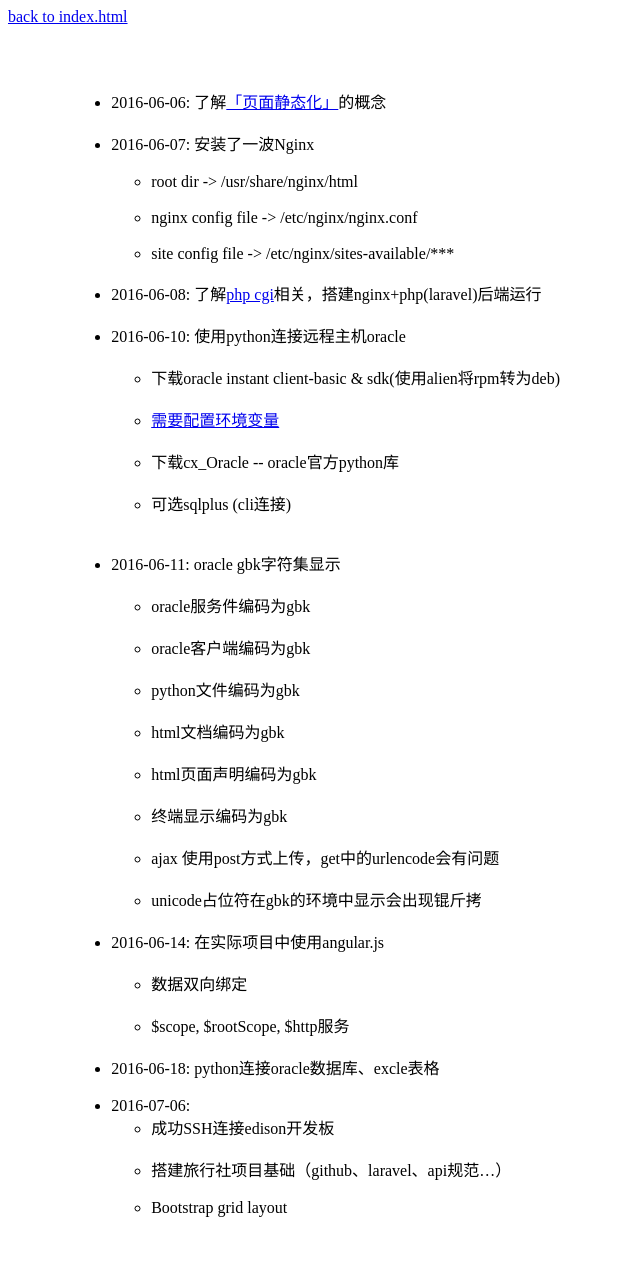
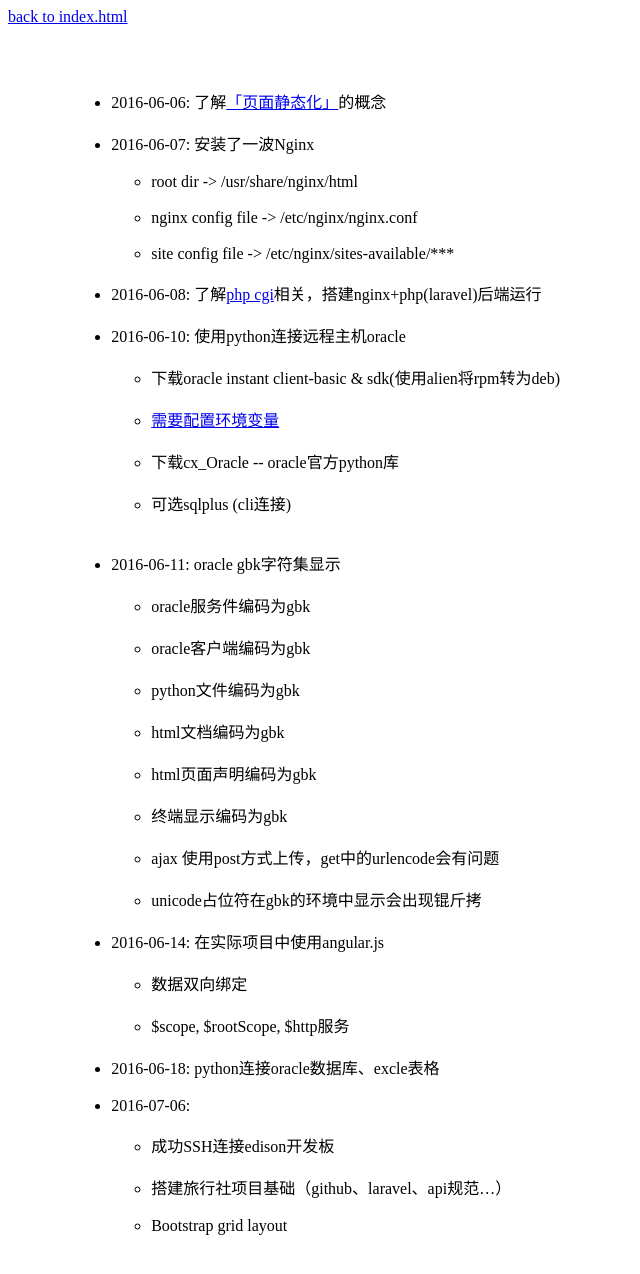
Before and after one commit to Serving/Growth, a plain HTML site: page zhaoyifan.html in a window 1280 px wide. Shown: the whole page, without its empty margins (0-640 px from the left). Drawn offline with Linux system fonts and the light colour scheme.

Commit message:
polish html [age

```diff
--- a/zhaoyifan.html
+++ b/zhaoyifan.html
@@ -41,7 +41,7 @@
     <li>
         2016-06-18: python连接oracle数据库、excle表格
     </li><br />
-    <li>2016-07-06:<br />
+    <li>2016-07-06:<br /><br />
         <ul>
             <li>成功SSH连接edison开发板</li><br />
             <li>搭建旅行社项目基础（github、laravel、api规范…）</li><br />
```
